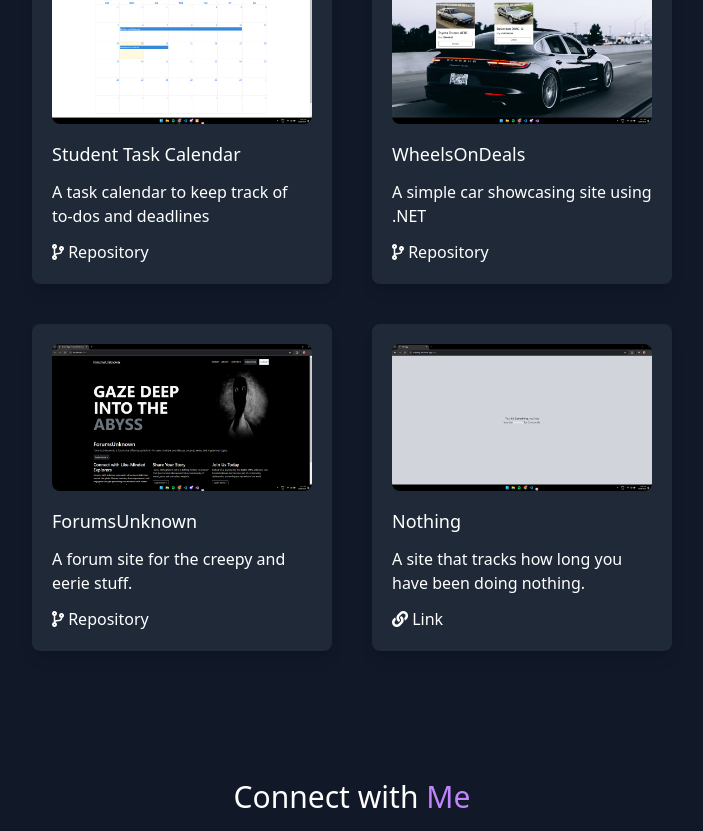
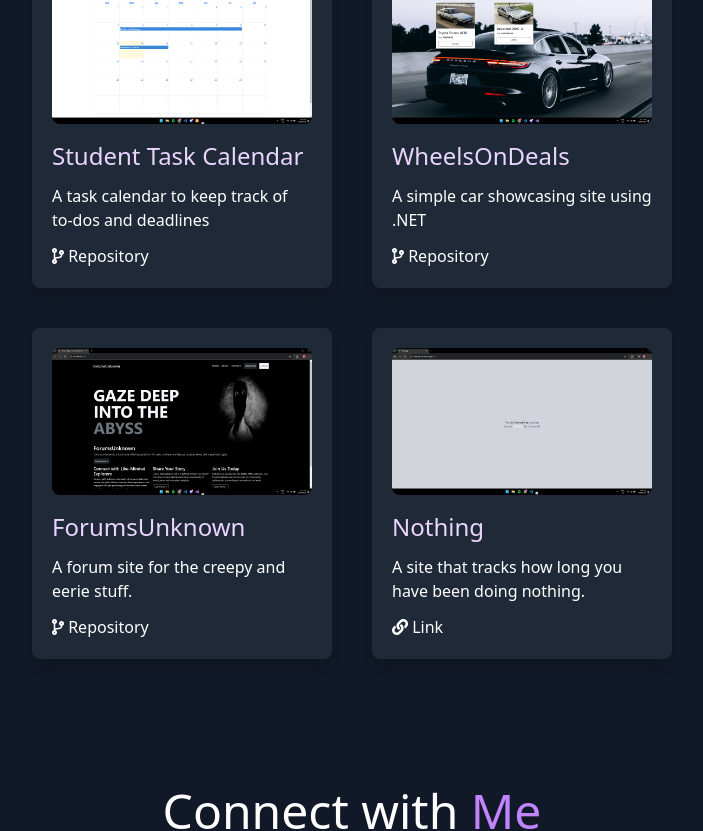
Before and after one commit to kurtthezombie/portfolio, a Vue app: page / in a window 1280 px wide. Shown: the part 1626-2457 px from the top of the page, without its empty margins (288-991 px from the left). Built offline with nearby package versions, Linux system fonts and the light colour scheme.

Commit message:
Adjust text size

```diff
--- a/src/views/HomeView.vue
+++ b/src/views/HomeView.vue
@@ -4,7 +4,7 @@
     <section id="landing">
       <div class="flex flex-col md:flex-row md:gap-x-20 md:px-20 justify-center items-center h-screen gap-y-10">
         <div class="flex flex-col gap-y-3 md:items-start sm:items-center">
-          <h1 class="text-3xl md:text-5xl min-[320px]:text-center">Hi, I'm <span class="text-purple-300">Kurt Desmond Cabaluna</span></h1>
+          <h1 class="text-3xl md:text-5xl md:text-start min-[320px]:text-center">Hi, I'm <span class="text-purple-300">Kurt Desmond Cabaluna</span></h1>
           <h1 class="text-xl sm:text-center md:text-center min-[320px]:text-center">Web Developer</h1>
           <div class="flex flex-row justify-start gap-x-10 min-[320px]:justify-center">
             <a href="#about" class="pb-2 border-b-2 border-transparent hover:border-purple-400 hover:text-purple-500 transition duration-200">About</a>
@@ -24,7 +24,7 @@
         <h1 class="sm:text-5xl min-[320px]:text-3xl">About <span class="text-purple-400">Me</span></h1>
       </div>
       <div class="flex justify-center w-1/2">
-        <p class="text-justify sm:text-2xl min-[320px]:text-lg font-sans">
+        <p class="text-justify md:text-2xl sm:text-xl min-[320px]:text-lg font-sans">
           I’m an aspiring software developer and a dedicated student with a passion for learning new things. I thrive
           on
           exploring innovative solutions, building meaningful projects, and continuously enhancing my skills to grow
@@ -62,26 +62,26 @@
       <div class="grid grid-cols-1 md:grid-cols-2 lg:grid-cols-2 gap-10 mt-10 w-1/2 mx-auto">
         <div class="project-card p-5 bg-gray-800 rounded-lg shadow-lg hover:shadow-purple-800 hover:scale-105 cursor-pointer transition duration-200">
           <img src="../assets/project1.png" alt="Project 1" class="w-full h-auto rounded-lg mb-4">
-          <h2 class="text-2xl mb-3 min-[320px]:text-base sm:text-lg">Student Task Calendar</h2>
+          <h2 class="md:text-2xl mb-3 min-[320px]:text-base sm:text-lg text-purple-200">Student Task Calendar</h2>
           <p class="mb-3">A task calendar to keep track of to-dos and deadlines</p>
           <a href="https://github.com/kurtthezombie/task-calendar" target="_blank" class="hover:text-purple-400"><i class="fas fa-code-branch"></i> Repository</a>
         </div>
         <div class="project-card p-5 bg-gray-800 rounded-lg shadow-lg hover:shadow-purple-800 hover:scale-105 cursor-pointer transition duration-200">
           <img src="../assets/project2.png" alt="Project 2" class="w-full h-auto rounded-lg mb-4">
-          <h2 class="text-2xl mb-3 min-[320px]:text-base sm:text-lg">WheelsOnDeals</h2>
+          <h2 class="md:text-2xl mb-3 min-[320px]:text-base sm:text-lg text-purple-200">WheelsOnDeals</h2>
           <p class="mb-3">A simple car showcasing site using .NET</p>
           <a href="https://github.com/kurtthezombie/wheels-on-deals" target="_blank" class="hover:text-purple-400"><i class="fas fa-code-branch"></i> Repository</a>
         </div>
         <div class="project-card p-5 bg-gray-800 rounded-lg shadow-lg hover:shadow-purple-800 hover:scale-105 cursor-pointer transition duration-200">
           <img src="../assets/project3.png" alt="Project 3" class="w-full h-auto rounded-lg mb-4">
-          <h2 class="text-2xl mb-3 min-[320px]:text-base sm:text-lg">ForumsUnknown</h2>
+          <h2 class="md:text-2xl mb-3 min-[320px]:text-base sm:text-lg text-purple-200">ForumsUnknown</h2>
           <p class="mb-3">A forum site for the creepy and eerie stuff.</p>
           <a href="https://github.com/kurtthezombie/forums-unknown-mvc" target="_blank" class="hover:text-purple-400"><i class="fas fa-code-branch"></i> Repository</a>
         </div>
         <!-- Add more project cards as needed -->
         <div class="project-card p-5 bg-gray-800 rounded-lg shadow-lg hover:shadow-purple-800 hover:scale-105 cursor-pointer transition duration-200">
           <img src="../assets/project4.png" alt="Project 4" class="w-full h-auto rounded-lg mb-4">
-          <h2 class="text-2xl mb-3 min-[320px]:text-base sm:text-lg">Nothing</h2>
+          <h2 class="md:text-2xl mb-3 min-[320px]:text-base sm:text-lg text-purple-200">Nothing</h2>
           <p class="mb-3">A site that tracks how long you have been doing nothing.</p>
           <a href="https://nothing-ktz.vercel.app/" target="_blank" class="hover:text-purple-400"><i class="fas fa-link"></i> Link</a>
         </div>
@@ -90,7 +90,7 @@
 
     <section id="contact" class="mb-32">
       <div class="text-center">
-        <h1 class="text-5xl sm:text-3xl min-[320px]:text-2xl">Connect with <span class="text-purple-400">Me</span></h1>
+        <h1 class="md:text-5xl sm:text-3xl min-[320px]:text-2xl">Connect with <span class="text-purple-400">Me</span></h1>
       </div>
 
       <!-- Contact Information -->
```
